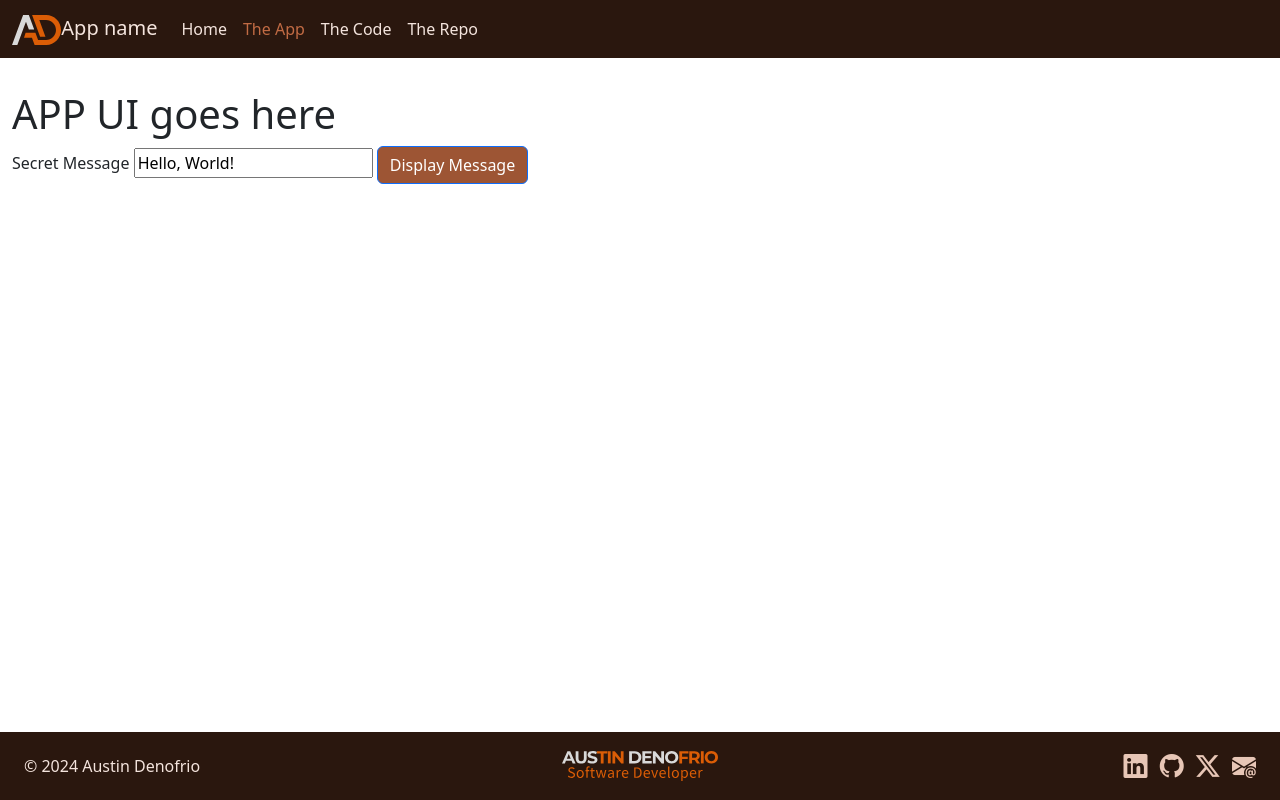
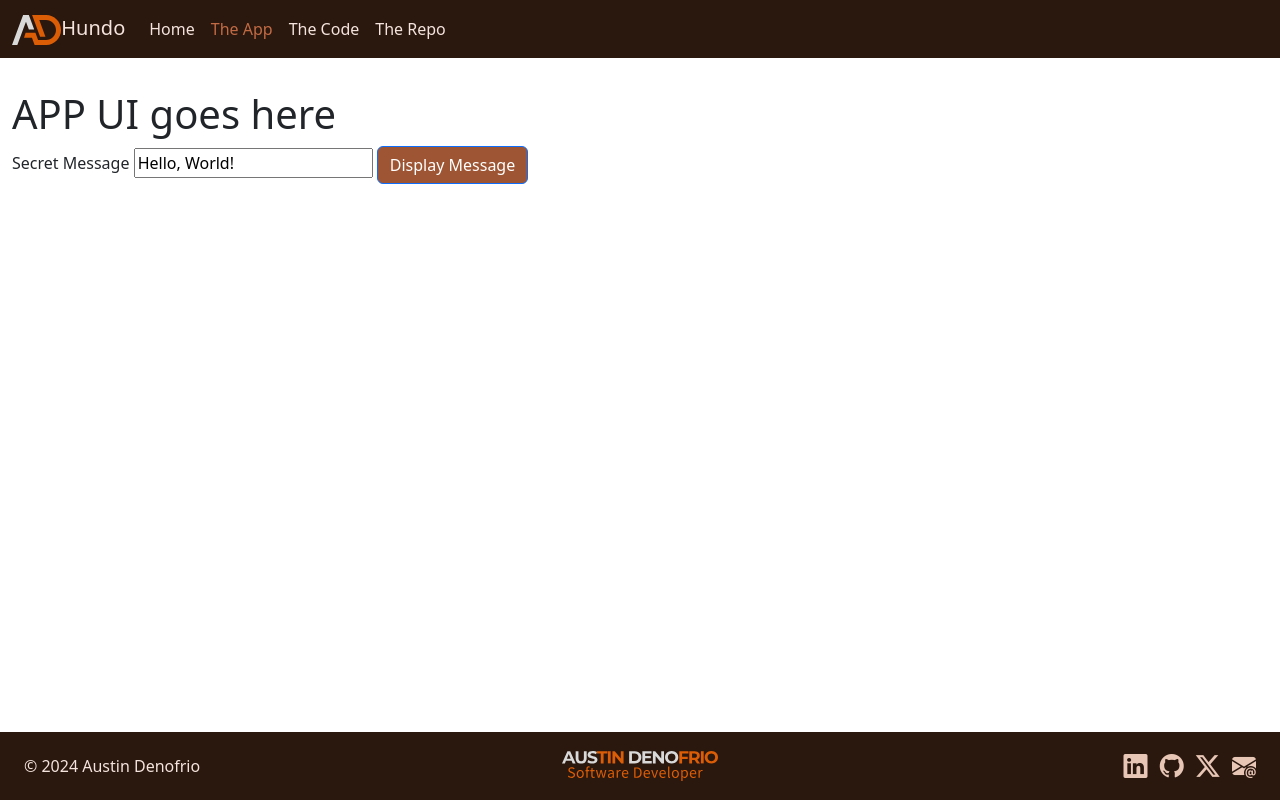
Before and after one commit to AustinAdamDenofrio/Unthink, a plain HTML site: page app.html in a window 1280 px wide. Drawn offline with nearby package versions, Linux system fonts and the light colour scheme; some packages are replaced by stand-ins of ours; a script that the page names is missing.

Commit message:
Changed app name template to Hundo

```diff
--- a/app.html
+++ b/app.html
@@ -2,7 +2,7 @@
 <html lang="en">
 
 <head>
-    <title>APP Name: A coding challenge</title>
+    <title>Hundo: A coding challenge</title>
     <!-- Required meta tags -->
     <meta charset="utf-8">
     <meta name="viewport" content="width=device-width, initial-scale=1, shrink-to-fit=no">
@@ -28,7 +28,7 @@
     <header>
            <nav class="navbar navbar-expand-lg navbar-dark">
                <div class="container-xxl">
-                   <a class="navbar-brand" href="#"> <img src="/img/mark_dark.svg" alt="Logo" height="30" />App name</a>
+                   <a class="navbar-brand" href="#"> <img src="/img/mark_dark.svg" alt="Logo" height="30" />Hundo</a>
                    <button class="navbar-toggler" type="button" data-bs-toggle="collapse"
                        data-bs-target="#navbarContent" aria-controls="navbarContent" aria-expanded="false"
                        aria-label="Toggle navigation">
```
Also changed, not shown: code.html (+2 -2 lines), index.html (+2 -2 lines).
